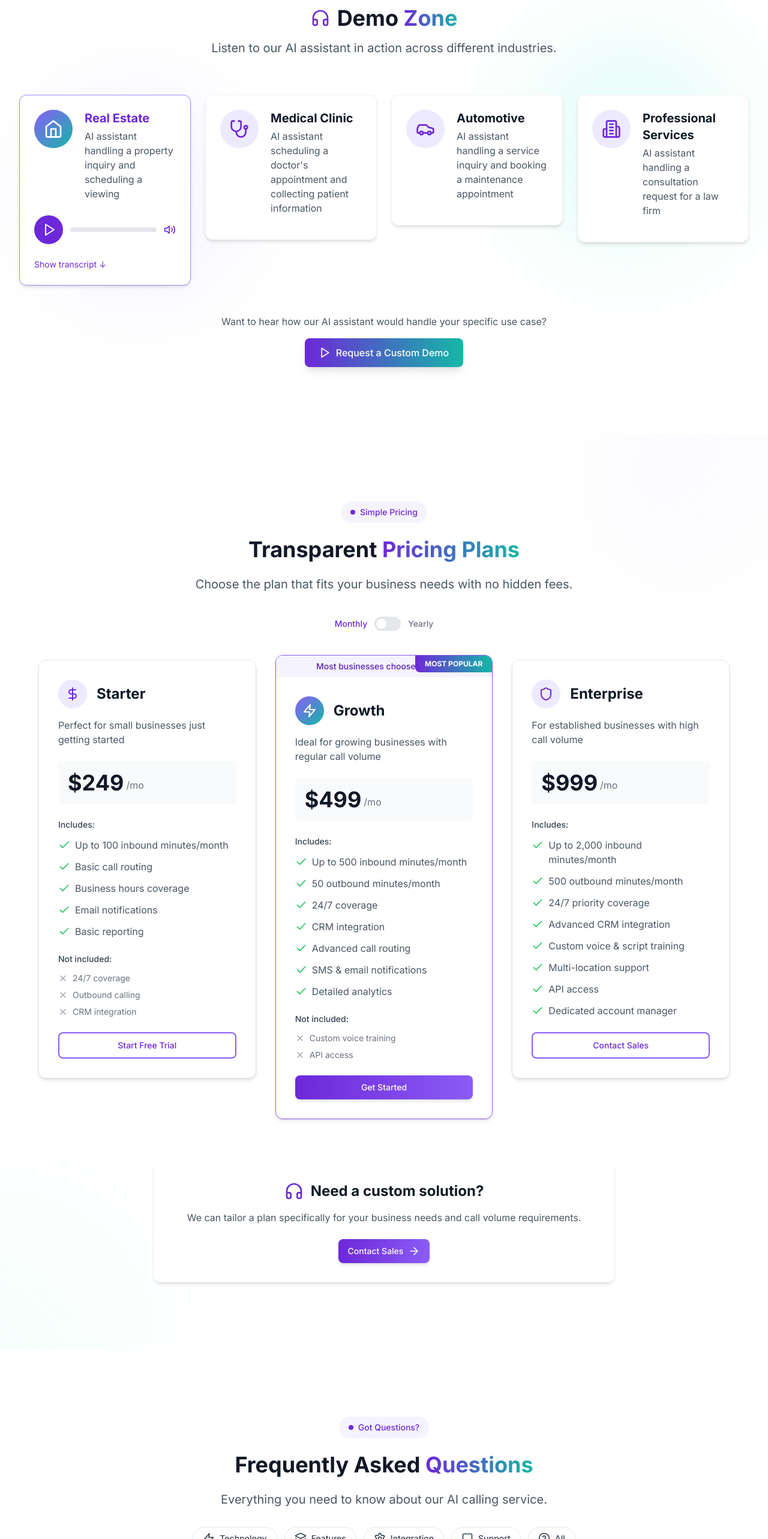
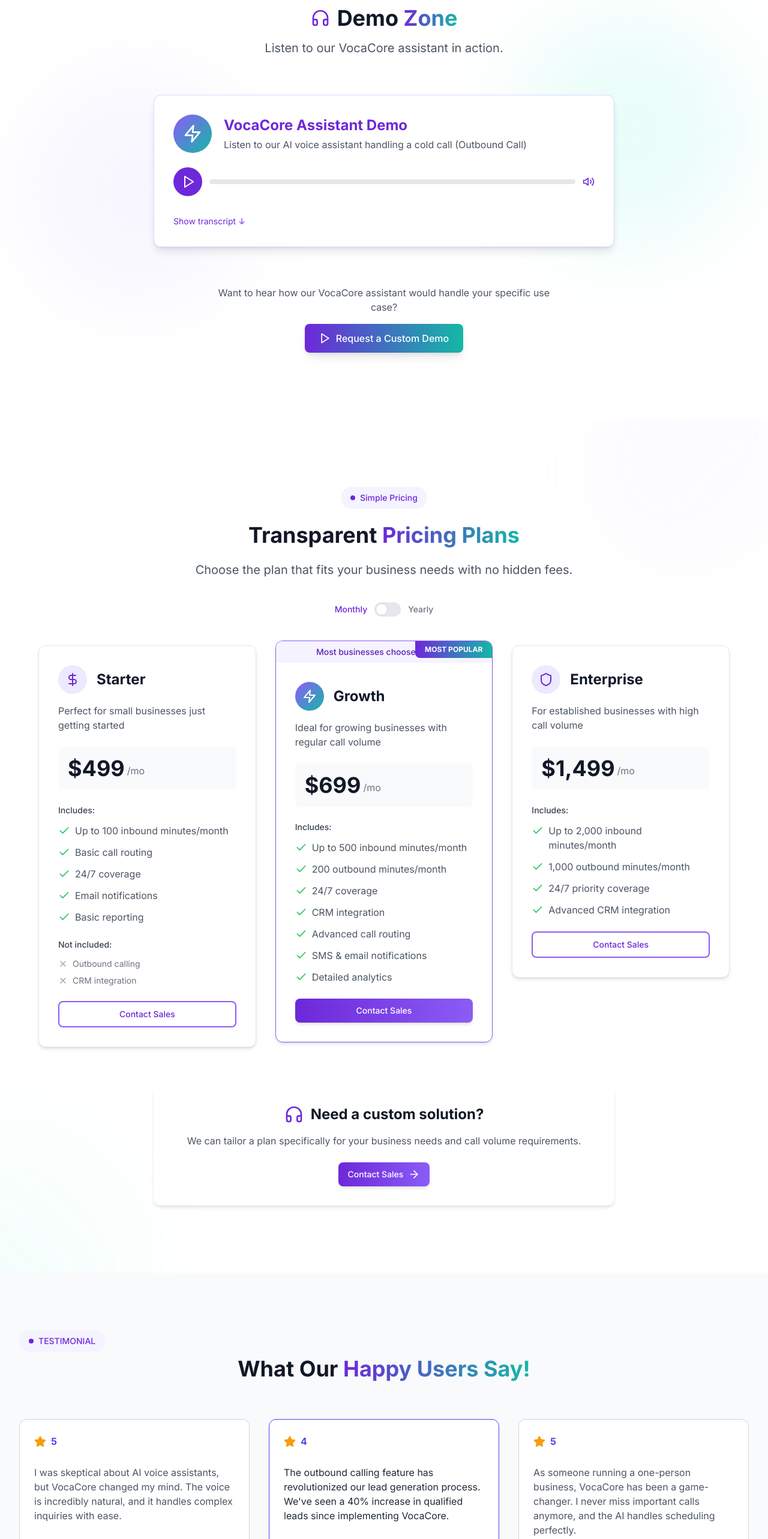
Before and after one commit to 19BCS4331/VocaCore, a React (Vite) app: page / in a window 1280 px wide. Shown: the part 3534-6100 px from the top of the page at 60% size. Built offline with nearby package versions, Linux system fonts and the light colour scheme.

Commit message:
Lot of Changes

```diff
--- a/package.json
+++ b/package.json
@@ -12,7 +12,8 @@
   "dependencies": {
     "lucide-react": "^0.344.0",
     "react": "^18.3.1",
-    "react-dom": "^18.3.1"
+    "react-dom": "^18.3.1",
+    "swiper": "^11.2.8"
   },
   "devDependencies": {
     "@eslint/js": "^9.9.1",
--- a/src/App.tsx
+++ b/src/App.tsx
@@ -1,3 +1,4 @@
+
 import { ThemeProvider } from './contexts/ThemeContext';
 import Header from './components/Header';
 import Hero from './components/Hero';
@@ -6,6 +7,7 @@ import HowItWorks from './components/HowItWorks';
 import Industries from './components/Industries';
 import DemoZone from './components/DemoZone';
 import Pricing from './components/Pricing';
+import Testimonials from './components/Testimonials';
 import FAQ from './components/FAQ';
 import ContactForm from './components/ContactForm';
 import Footer from './components/Footer';
@@ -22,6 +24,7 @@ function App() {
           <Industries />
           <DemoZone />
           <Pricing />
+          <Testimonials />
           <FAQ />
           <ContactForm />
         </main>
--- a/src/components/DemoZone.tsx
+++ b/src/components/DemoZone.tsx
@@ -1,57 +1,47 @@
 import React, { useState } from 'react';
-import { Headphones, Play, Phone, Home, Stethoscope, Car, Building2 } from 'lucide-react';
+import { Headphones, Play, Phone, Zap } from 'lucide-react';
 import AudioPlayer from './shared/AudioPlayer';
 
-interface DemoCardProps {
-  industry: string;
+interface DemoProps {
+  title: string;
   description: string;
   audioUrl: string;
-  isActive: boolean;
-  icon: React.ReactNode;
   transcript: string;
-  onClick: () => void;
 }
 
-const DemoCard: React.FC<DemoCardProps> = ({ industry, description, audioUrl, isActive, icon, transcript, onClick }) => {
+const Demo: React.FC<DemoProps> = ({ title, description, audioUrl, transcript }) => {
   const [showTranscript, setShowTranscript] = useState(false);
 
+  // Parse the transcript into conversation parts
+  const conversationParts = transcript.split('\n').reduce((acc: {speaker: string, text: string}[], line: string) => {
+    if (line.trim() === 'User' || line.trim() === 'AI') {
+      acc.push({ speaker: line.trim(), text: '' });
+    } else if (acc.length > 0) {
+      acc[acc.length - 1].text += line.trim() + ' ';
+    }
+    return acc;
+  }, []);
+
   return (
-    <div
-      className={`bg-white dark:bg-gray-800 rounded-xl shadow-md hover:shadow-xl transition-all duration-300 p-6 border cursor-pointer ${isActive
-        ? 'border-purple-400 dark:border-purple-500 shadow-lg'
-        : 'border-gray-100 dark:border-gray-700'}`}
-      onClick={onClick}
-    >
-      <div className="flex items-start mb-4">
-        <div className={`h-16 w-16 rounded-full flex items-center justify-center mr-5 flex-shrink-0 ${isActive
-          ? 'bg-gradient-to-br from-purple-500 to-teal-500'
-          : 'bg-purple-100 dark:bg-purple-900/30'}`}
-        >
-          {React.cloneElement(icon as React.ReactElement, {
-            className: `h-8 w-8 ${isActive ? 'text-white' : 'text-purple-600 dark:text-purple-400'}`
-          })}
+    <div className="bg-white dark:bg-gray-800 rounded-xl shadow-lg border border-purple-200 dark:border-purple-700 p-8 max-w-3xl mx-auto">
+      <div className="flex items-center mb-6">
+        <div className="h-16 w-16 rounded-full flex items-center justify-center mr-5 flex-shrink-0 bg-gradient-to-br from-purple-500 to-teal-500">
+          <Zap className="h-8 w-8 text-white" />
         </div>
         <div>
-          <h3 className={`text-xl font-bold mb-1 ${isActive
-            ? 'text-purple-600 dark:text-purple-400'
-            : 'text-gray-900 dark:text-white'}`}
-          >
-            {industry}
+          <h3 className="text-2xl font-bold mb-1 text-purple-600 dark:text-purple-400">
+            {title}
           </h3>
           <p className="text-gray-600 dark:text-gray-300">{description}</p>
         </div>
       </div>
 
-      {isActive && (
-        <div className="mt-6 animate-fadeIn">
+      <div className="mt-6">
         <AudioPlayer audioUrl={audioUrl} />
 
-          <div className="mt-6">
+        <div className="mt-8">
           <button
-              onClick={(e) => {
-                e.stopPropagation();
-                setShowTranscript(!showTranscript);
-              }}
+            onClick={() => setShowTranscript(!showTranscript)}
             className="text-sm text-purple-600 dark:text-purple-400 hover:text-purple-700 dark:hover:text-purple-300 flex items-center"
           >
             {showTranscript ? 'Hide transcript' : 'Show transcript'}
@@ -59,57 +49,52 @@ const DemoCard: React.FC<DemoCardProps> = ({ industry, description, audioUrl, is
           </button>
 
           {showTranscript && (
-              <div className="mt-3 p-4 bg-gray-50 dark:bg-gray-900/50 rounded-lg text-sm text-gray-600 dark:text-gray-300 animate-fadeIn">
-                <div className="flex items-start mb-2">
-                  <Phone className="h-4 w-4 mr-2 mt-0.5 text-gray-400" />
-                  <p><span className="font-medium">Caller:</span> {transcript.split('\n')[0]}</p>
+            <div className="mt-4 p-6 bg-gray-50 dark:bg-gray-900/50 rounded-lg text-gray-600 dark:text-gray-300 animate-fadeIn space-y-4 max-h-96 overflow-y-auto">
+              {conversationParts.map((part, index) => (
+                <div key={index} className="flex items-start">
+                  <Phone className={`h-5 w-5 mr-3 mt-0.5 ${part.speaker === 'AI' ? 'text-purple-500' : 'text-gray-400'}`} />
+                  <div>
+                    <span className={`font-medium ${part.speaker === 'AI' ? 'text-purple-600 dark:text-purple-400' : 'text-gray-700 dark:text-gray-200'}`}>
+                      {part.speaker === 'User' ? 'Caller' : 'VocaCore Assistant'}:
+                    </span>
+                    <p className="mt-1">{part.text}</p>
                   </div>
-                <div className="flex items-start">
-                  <Phone className="h-4 w-4 mr-2 mt-0.5 text-purple-500" />
-                  <p><span className="font-medium text-purple-600 dark:text-purple-400">AI Assistant:</span> {transcript.split('\n')[1]}</p>
                 </div>
+              ))}
             </div>
           )}
         </div>
       </div>
-      )}
     </div>
   );
 };
 
 const DemoZone: React.FC = () => {
-  const [activeDemo, setActiveDemo] = useState<number>(0);
-
-  const demos = [
-    {
-      industry: "Real Estate",
-      icon: <Home />,
-      description: "AI assistant handling a property inquiry and scheduling a viewing",
-      audioUrl: "https://example.com/demos/real-estate-demo.mp3", // This would be a real URL in production
-      transcript: "Hi, I'm interested in the 3-bedroom house on Oak Street. Can I schedule a viewing this weekend?\nHello! I'd be happy to help you schedule a viewing for the 3-bedroom house on Oak Street. We have availability this Saturday at 10 AM or 2 PM, or Sunday at 1 PM. Which time works best for you?"
-    },
-    {
-      industry: "Medical Clinic",
-      icon: <Stethoscope />,
-      description: "AI assistant scheduling a doctor's appointment and collecting patient information",
-      audioUrl: "https://example.com/demos/medical-demo.mp3", // This would be a real URL in production
-      transcript: "I need to schedule an appointment with Dr. Johnson for my annual check-up.\nI'd be happy to help you schedule that appointment. Dr. Johnson has availability next Tuesday at 9 AM or Thursday at 2 PM. Before I book that for you, could you please confirm your name and date of birth?"
-    },
-    {
-      industry: "Automotive",
-      icon: <Car />,
-      description: "AI assistant handling a service inquiry and booking a maintenance appointment",
-      audioUrl: "https://example.com/demos/automotive-demo.mp3", // This would be a real URL in production
-      transcript: "My car is making a strange noise when I brake. I need to bring it in for service.\nI understand that can be concerning. I'd be happy to schedule a service appointment for you. We have openings tomorrow at 8 AM or Friday at 10 AM. Also, could you tell me the make, model, and year of your vehicle?"
-    },
-    {
-      industry: "Professional Services",
-      icon: <Building2 />,
-      description: "AI assistant handling a consultation request for a law firm",
-      audioUrl: "https://example.com/demos/professional-demo.mp3", // This would be a real URL in production
-      transcript: "I need to speak with an attorney about setting up an LLC for my new business.\nThank you for reaching out. I'd be happy to schedule a consultation with one of our business attorneys. To help match you with the right specialist, could you tell me a bit more about your business and when you're looking to establish the LLC?"
-    }
-  ];
+  const demoData = {
+    title: "VocaCore Assistant Demo",
+    description: "Listen to our AI voice assistant handling a cold call (Outbound Call)",
+    audioUrl: "/src/assets/audio/demo.wav",
+    transcript: `User
+Hello. Who's calling?
+AI
+Hi there. This is Nova calling on behalf of Jacob. Do you have a minute to chat about an AI solution that helps businesses handle every customer call? Without hiring extra staff.
+User
+Sure. Go ahead.
+AI
+Great. I'll keep this super short. Jacob's built an AI voice assistant that handles sales, support, and queries like a trained human rep, available 24 7. It means you never miss a lead or support call. And it costs a fraction of hiring someone full time. It's already helping other businesses answer every call, book appointments, and even follow-up automatically without needing a big team
+User
+Okay. But what is what is like, what do you guys actually do? And how is it better than others?
+AI
+Absolutely. Let me quickly explain. Our AI powered voice assistant can handle customer calls for sales support and frequently asked questions just like a human agent. It works 24 7, so you never miss a call, even outside of business hours. What sets us apart is how seamlessly it integrates with your existing systems, like CRMs and booking software and its ability to respond instantly to routine inquiries. It's privacy compliant.
+User
+And what about outbound calls? Do you guys also have, like, you know, for lead generation? Do you guys call companies that has cold callers and you know, how does that work?
+AI
+That's a great question. Our AI solution is primarily designed for inbound calls. Handling sales, support, and customer queries. However, it can certainly be customized for outbound calls as well, including lead generation and follow ups. For lead generation, the AI can initiate calls based on a predefined list and script, making it easy to reach out to potential customers. It can also provide valuable data and insights about interaction outcomes. The goal is to enhance
+User
+Great. Thank you. You. I will actually get back to you as soon as I can.
+AI
+Totally get that. Would it be okay if I sent you a short email with more details for future reference?`
+  };
 
   return (
     <section id="demo" className="py-20 md:py-28 relative overflow-hidden">
@@ -131,30 +116,21 @@ const DemoZone: React.FC = () => {
               Demo <span className="text-transparent bg-clip-text bg-gradient-to-r from-purple-600 to-teal-500">Zone</span>
             </h2>
           </div>
-          <p className="text-xl text-gray-600 dark:text-gray-300">
-            Listen to our AI assistant in action across different industries.
+          <p className="text-xl text-gray-600 dark:text-gray-300 mb-10">
+            Listen to our VocaCore assistant in action.
           </p>
         </div>
 
-        <div className="grid grid-cols-1 md:grid-cols-2 lg:grid-cols-4 gap-6 mb-8">
-          {demos.map((demo, index) => (
-            <div key={index} className="animate-fadeIn" style={{ animationDelay: `${index * 150}ms` }}>
-              <DemoCard
-                industry={demo.industry}
-                description={demo.description}
-                audioUrl={demo.audioUrl}
-                icon={demo.icon}
-                transcript={demo.transcript}
-                isActive={activeDemo === index}
-                onClick={() => setActiveDemo(index)}
+        <Demo
+          title={demoData.title}
+          description={demoData.description}
+          audioUrl={demoData.audioUrl}
+          transcript={demoData.transcript}
         />
-            </div>
-          ))}
-        </div>
 
-        <div className="max-w-xl mx-auto mt-12 text-center">
+        <div className="max-w-xl mx-auto mt-16 text-center">
           <p className="text-gray-600 dark:text-gray-300 mb-4">
-            Want to hear how our AI assistant would handle your specific use case?
+            Want to hear how our VocaCore assistant would handle your specific use case?
           </p>
           <a
             href="#book-demo"
--- a/src/components/Header.tsx
+++ b/src/components/Header.tsx
@@ -1,5 +1,5 @@
 import React, { useState, useEffect } from 'react';
-import { Menu, X, Moon, Sun } from 'lucide-react';
+import { Menu, X } from 'lucide-react';
 import ThemeToggle from './shared/ThemeToggle';
 import { useTheme } from '../hooks/useTheme';
 import Button from './shared/Button';
--- a/src/components/Pricing.tsx
+++ b/src/components/Pricing.tsx
@@ -123,33 +123,33 @@ const Pricing: React.FC = () => {
     {
       name: "Starter",
       icon: <DollarSign />,
-      price: "$249",
-      yearlyPrice: "$2,390",
+      price: "$499",
+      yearlyPrice: "$4,990",
       description: "Perfect for small businesses just getting started",
       features: [
         "Up to 100 inbound minutes/month",
         "Basic call routing",
-        "Business hours coverage",
+        "24/7 coverage",
+        // "Business hours coverage",
         "Email notifications",
         "Basic reporting"
       ],
       notIncluded: [
-        "24/7 coverage",
         "Outbound calling",
         "CRM integration"
       ],
-      ctaText: "Start Free Trial",
+      ctaText: "Contact Sales",
       highlight: ""
     },
     {
       name: "Growth",
       icon: <Zap />,
-      price: "$499",
-      yearlyPrice: "$4,790",
+      price: "$699",
+      yearlyPrice: "$6,590",
       description: "Ideal for growing businesses with regular call volume",
       features: [
         "Up to 500 inbound minutes/month",
-        "50 outbound minutes/month",
+        "200 outbound minutes/month",
         "24/7 coverage",
         "CRM integration",
         "Advanced call routing",
@@ -157,28 +157,28 @@ const Pricing: React.FC = () => {
         "Detailed analytics"
       ],
       notIncluded: [
-        "Custom voice training",
-        "API access"
+        // "Custom voice training",
+        // "API access"
       ],
       isPopular: true,
-      ctaText: "Get Started",
+      ctaText: "Contact Sales",
       highlight: "Most businesses choose this plan"
     },
     {
       name: "Enterprise",
       icon: <Shield />,
-      price: "$999",
-      yearlyPrice: "$9,590",
+      price: "$1,499",
+      yearlyPrice: "$14,590",
       description: "For established businesses with high call volume",
       features: [
         "Up to 2,000 inbound minutes/month",
-        "500 outbound minutes/month",
+        "1,000 outbound minutes/month",
         "24/7 priority coverage",
         "Advanced CRM integration",
-        "Custom voice & script training",
-        "Multi-location support",
-        "API access",
-        "Dedicated account manager"
+        // "Custom voice & script training",
+        // "Multi-location support",
+        // "API access",
+        // "Dedicated account manager"
       ],
       ctaText: "Contact Sales",
       highlight: ""
--- /dev/null
+++ b/src/components/Testimonials.tsx
@@ -0,0 +1,133 @@
+import React from 'react';
+import { Swiper, SwiperSlide } from 'swiper/react';
+import { Pagination, Autoplay } from 'swiper/modules';
+
+// Import Swiper styles
+import 'swiper/css';
+import 'swiper/css/pagination';
+
+// Custom CSS for Swiper
+import './TestimonialsSwiper.css';
+
+interface TestimonialProps {
+  content: string;
+  author: string;
+  role: string;
+  rating: number;
+  avatar: string;
+}
+
+const testimonials: TestimonialProps[] = [
+  {
+    content: "VocaCore has completely transformed how we handle customer inquiries. We've increased our response rate by 95% and our customers love the natural conversation flow.",
+    author: "Sarah Johnson",
+    role: "Small Business Owner",
+    rating: 4.5,
+    avatar: "https://randomuser.me/api/portraits/women/44.jpg"
+  },
+  {
+    content: "I was skeptical about AI voice assistants, but VocaCore changed my mind. The voice is incredibly natural, and it handles complex inquiries with ease.",
+    author: "Michael Chen",
+    role: "Operations Director",
+    rating: 5,
+    avatar: "https://randomuser.me/api/portraits/men/32.jpg"
+  },
+  {
+    content: "The outbound calling feature has revolutionized our lead generation process. We've seen a 40% increase in qualified leads since implementing VocaCore.",
+    author: "Jessica Rodriguez",
+    role: "Sales Manager",
+    rating: 4,
+    avatar: "https://randomuser.me/api/portraits/women/68.jpg"
+  },
+  {
+    content: "As someone running a one-person business, VocaCore has been a game-changer. I never miss important calls anymore, and the AI handles scheduling perfectly.",
+    author: "David Wilson",
+    role: "Independent Consultant",
+    rating: 5,
+    avatar: "https://randomuser.me/api/portraits/men/75.jpg"
+  },
+  {
+    content: "The integration with our CRM was seamless, and the data we get from call analytics has helped us improve our service offerings. VocaCore pays for itself many times over.",
+    author: "Priya Patel",
+    role: "Customer Success Lead",
+    rating: 5,
+    avatar: "https://randomuser.me/api/portraits/women/90.jpg"
+  },
+  {
+    content: "We implemented VocaCore across our multiple locations, and the consistency in customer service has been remarkable. Our clients receive the same high-quality experience.",
+    author: "Robert Thompson",
+    role: "Regional Manager",
+    rating: 4.5,
+    avatar: "https://randomuser.me/api/portraits/men/29.jpg"
+  },
+];
+
+const Testimonials: React.FC = () => {
+  return (
+    <section className="py-24 bg-gray-50 dark:bg-gray-900">
+      <div className="mx-auto max-w-7xl px-4 sm:px-6 lg:px-8">
+        <div className="mb-16">
+          <span className="inline-flex items-center bg-purple-50 dark:bg-purple-900/30 rounded-full px-4 py-2 mb-2">
+            <span className="flex h-2 w-2 rounded-full bg-purple-600 mr-2"></span>
+            <span className="text-sm font-medium text-purple-600 dark:text-purple-400">TESTIMONIAL</span>
+          </span>
+          <h2 className="text-4xl text-center font-bold text-gray-900 dark:text-white">
+            What Our <span className="text-transparent bg-clip-text bg-gradient-to-r from-purple-600 to-teal-500">Happy Users Say!</span>
+          </h2>
+        </div>
+
+        <Swiper
+          modules={[Pagination, Autoplay]}
+          spaceBetween={32}
+          slidesPerView={1}
+          centeredSlides={true}
+          loop={true}
+          pagination={{ clickable: true }}
+          autoplay={{ delay: 2500, disableOnInteraction: false }}
+          breakpoints={{
+            640: {
+              slidesPerView: 1,
+              spaceBetween: 32,
+            },
+            768: {
+              slidesPerView: 2,
+              spaceBetween: 32,
+            },
+            1024: {
+              slidesPerView: 3,
+              spaceBetween: 32,
+            },
+          }}
+          className="mySwiper"
+        >
+          {testimonials.map((testimonial, index) => (
+            <SwiperSlide key={index}>
+              <div className="group bg-white dark:bg-gray-800 border border-solid border-gray-300 dark:border-gray-700 rounded-xl p-6 transition-all duration-500 w-full mx-auto hover:border-indigo-600 dark:hover:border-indigo-500 hover:shadow-sm slide_active:border-indigo-600">
+                <div>
+                  <div className="flex items-center mb-7 gap-2 text-amber-500">
+                    <svg className="w-5 h-5" viewBox="0 0 18 17" fill="none" xmlns="http://www.w3.org/2000/svg">
+                      <path d="M8.10326 1.31699C8.47008 0.57374 9.52992 0.57374 9.89674 1.31699L11.7063 4.98347C11.8519 5.27862 12.1335 5.48319 12.4592 5.53051L16.5054 6.11846C17.3256 6.23765 17.6531 7.24562 17.0596 7.82416L14.1318 10.6781C13.8961 10.9079 13.7885 11.2389 13.8442 11.5632L14.5353 15.5931C14.6754 16.41 13.818 17.033 13.0844 16.6473L9.46534 14.7446C9.17402 14.5915 8.82598 14.5915 8.53466 14.7446L4.91562 16.6473C4.18199 17.033 3.32456 16.41 3.46467 15.5931L4.15585 11.5632C4.21148 11.2389 4.10393 10.9079 3.86825 10.6781L0.940384 7.82416C0.346867 7.24562 0.674378 6.23765 1.4946 6.11846L5.54081 5.53051C5.86652 5.48319 6.14808 5.27862 6.29374 4.98347L8.10326 1.31699Z" fill="currentColor" />
+                    </svg>
+                    <span className="text-base font-semibold text-indigo-600 dark:text-indigo-400">{testimonial.rating}</span>
+                  </div>
+                  <p className="text-base text-gray-600 dark:text-gray-300 leading-6 transition-all duration-500 pb-8 group-hover:text-gray-800 dark:group-hover:text-gray-200 slide_active:text-gray-800">
+                    {testimonial.content}
+                  </p>
+                </div>
+                <div className="flex items-center gap-5 border-t border-solid border-gray-200 dark:border-gray-700 pt-5">
+                  <img className="rounded-full h-10 w-10 object-cover" src={testimonial.avatar} alt={`${testimonial.author} avatar`} />
+                  <div className="block">
+                    <h5 className="text-gray-900 dark:text-white font-medium transition-all duration-500 mb-1">{testimonial.author}</h5>
+                    <span className="text-sm leading-4 text-gray-500 dark:text-gray-400">{testimonial.role}</span>
+                  </div>
+                </div>
+              </div>
+            </SwiperSlide>
+          ))}
+        </Swiper>
+      </div>
+    </section>
+  );
+};
+
+export default Testimonials;
--- /dev/null
+++ b/src/components/TestimonialsSwiper.css
@@ -0,0 +1,44 @@
+.swiper-horizontal>.swiper-pagination-bullets .swiper-pagination-bullet,
+.swiper-pagination-horizontal.swiper-pagination-bullets .swiper-pagination-bullet {
+    width: 16px !important;
+    height: 4px !important;
+    border-radius: 5px !important;
+    margin: 0 6px !important;
+}
+
+.swiper-pagination {
+    bottom: 2px !important;
+}
+
+.swiper-wrapper {
+    height: max-content !important;
+    width: max-content !important;
+    padding-bottom: 64px;
+}
+
+.swiper-pagination-bullet-active {
+    background: #4F46E5 !important;
+}
+
+.swiper-slide.swiper-slide-active>.slide_active\:border-indigo-600 {
+    --tw-border-opacity: 1;
+    border-color: rgb(79 70 229 / var(--tw-border-opacity));
+}
+
+.swiper-slide.swiper-slide-active>.group .slide_active\:text-gray-800 {
+    --tw-text-opacity: 1;
+    color: rgb(31 41 55 / var(--tw-text-opacity));
+}
+
+/* Dark mode adjustments */
+.dark .swiper-pagination-bullet-active {
+    background: #6366F1 !important;
+}
+
+.dark .swiper-slide.swiper-slide-active>.slide_active\:border-indigo-600 {
+    border-color: rgb(99 102 241 / var(--tw-border-opacity));
+}
+
+.dark .swiper-slide.swiper-slide-active>.group .slide_active\:text-gray-800 {
+    color: rgb(229 231 235 / var(--tw-text-opacity));
+}
```
Also changed, not shown: src/components/FAQ.tsx (+18 -18 lines), src/components/Footer.tsx (+7 -15 lines), 2 other files (tests, documents, lock files or other folders). Lines whose indentation alone changed are shown as unchanged.
